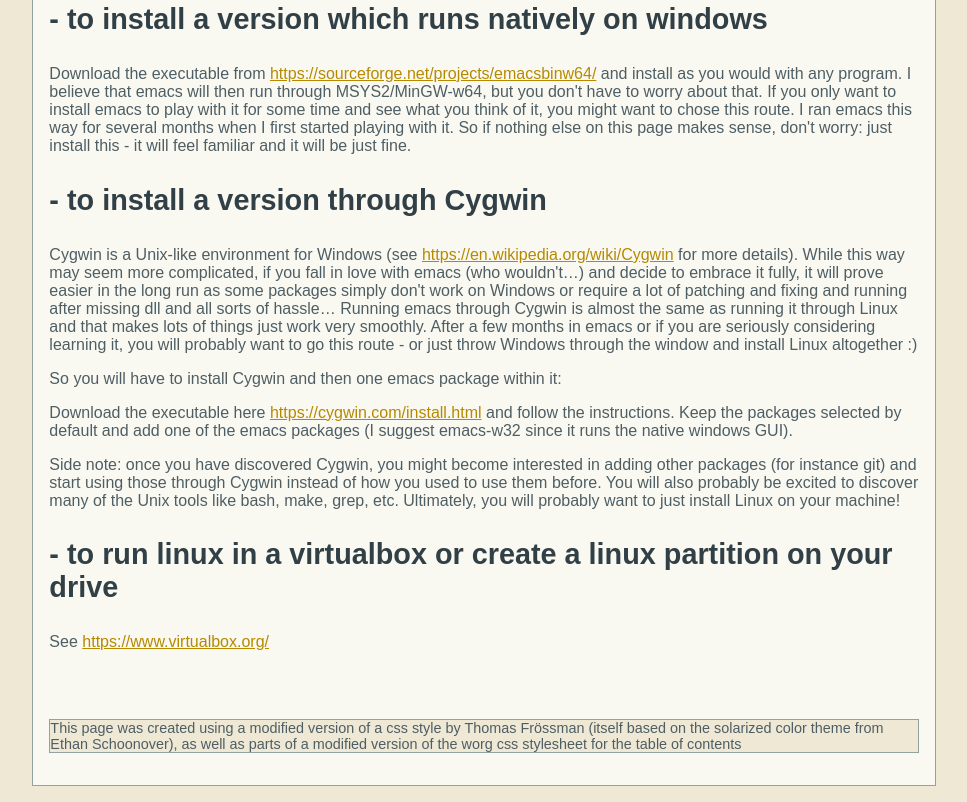
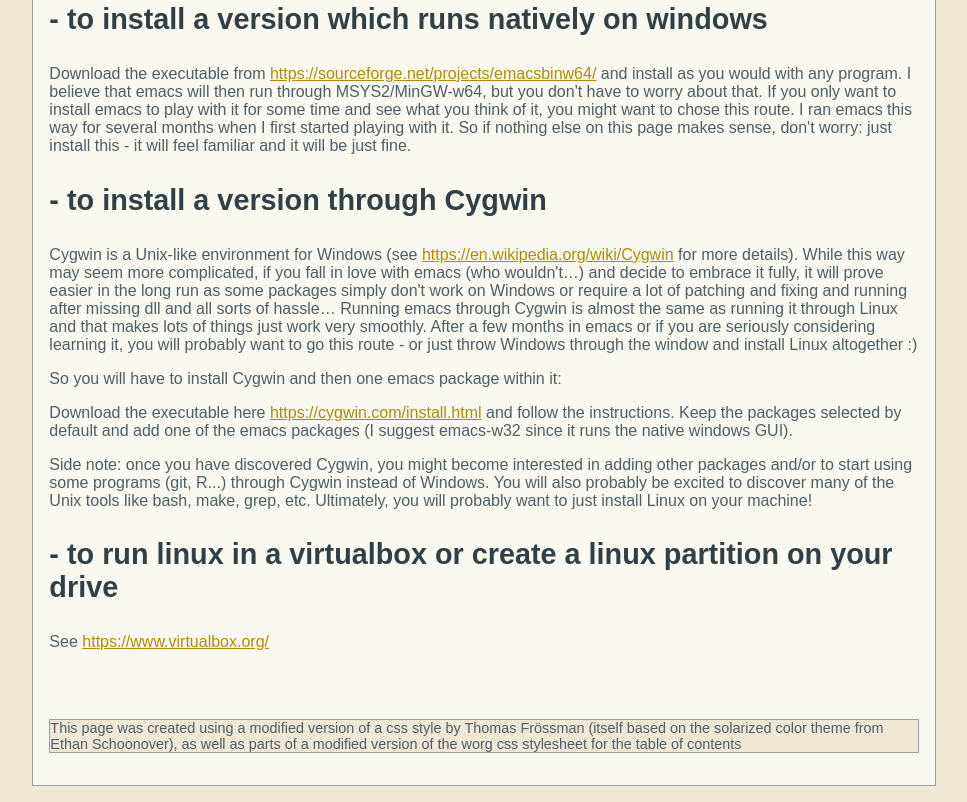
Before and after one commit to prosoitos/emacs_workshop, a plain HTML site: page index.html in a window 1280 px wide. Shown: the part 605-1407 px from the top of the page, without its empty margins (156-1123 px from the left). Drawn offline with Linux system fonts and the light colour scheme.

Commit message:
Update index.html

```diff
--- a/index.html
+++ b/index.html
@@ -506,7 +506,8 @@ Download the executable here <a href="https://cygwin.com/install.html">https://c
 </p>
 
 <p>
-Side note: once you have discovered Cygwin, you might become interested in adding other packages (for instance git) and start using those through Cygwin instead of how you used to use them before. You will also probably be excited to discover many of the Unix tools like bash, make, grep, etc. Ultimately, you will probably want to just install Linux on your machine!
+Side note: once you have discovered Cygwin, you might become interested in adding other packages and/or to start using some programs (git, R...) through Cygwin instead of
+  Windows. You will also probably be excited to discover many of the Unix tools like bash, make, grep, etc. Ultimately, you will probably want to just install Linux on your machine!
 </p>
 </div>
 </div>
```
